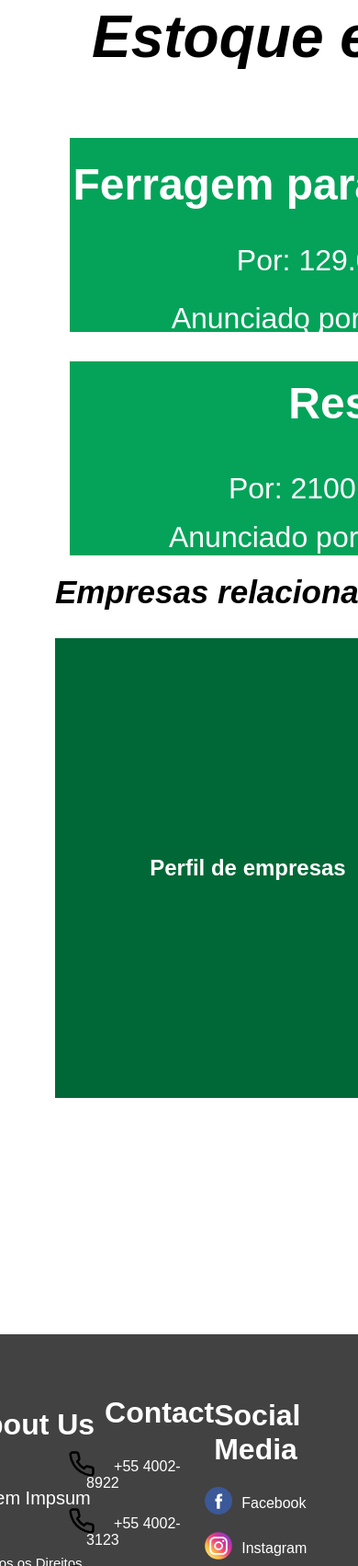
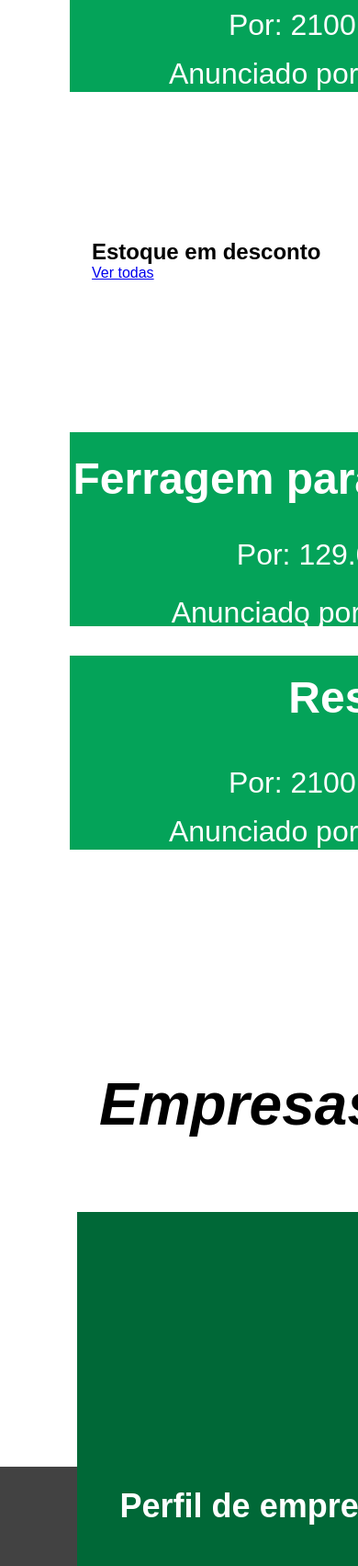
Before and after one commit to JoelFentes/ReProduct, a plain HTML site: page Public/index.html in a window 390 px wide. Shown: the part 2494-4197 px from the top of the page at 92% size. Drawn offline with Linux system fonts and the light colour scheme; a web font is replaced by a local one.

Commit message:
display adjusting

```diff
--- a/Public/index.html
+++ b/Public/index.html
@@ -140,7 +140,7 @@
               <a href="#">Ver mais</a>
             </div>
         </div>
-            <div class="day-offers">
+            <div class="day-offers2">
                 <h1>Estoque em desconto</h1>
                 <a href="#">Ver todas</a>
             </div>
--- a/Public/style.css
+++ b/Public/style.css
@@ -840,6 +840,7 @@ header nav  {
 
   .grid-products {
     position: relative;
+    top: 10rem;
     left: 2.5rem;
     width: 90rem;
   }
@@ -855,6 +856,21 @@ header nav  {
   .grid-products a:hover {
     color: #999999;
 
+  }
+
+  .day-offers2 {
+    position: relative;
+    top: 10rem;
+    left: 2.5rem;
+
+    height: 10rem;
+    width: 80rem;
+
+  }
+
+  .products2 {
+    position: relative;
+    top: 10rem;
   }
 
    #b-2, #b-3, #b-4, #b-5, #b-7, #b-8, #b-9, #b-10{
@@ -929,8 +945,72 @@ header nav  {
     top: 3rem;
   }
 
+  .grid-business {
+    margin-top: 5rem;
+    position: relative;
+    top: 20rem;
+    left: 1.5rem;
+    width: 80rem;
 
+  }
 
+  .business {
+    position: relative;
+    top: 20rem;
+    left: 3rem;
+    margin-top: 5rem;
+  }
+
+  .business h1 {
+    font-size: 4rem;
+  }
+
+  .business a {
+
+    font-size: 2rem;
+  }
+
+  .business a:hover {
+    color: #999999;
+
+  }
+
+  #bus_box1 {
+    height: 40rem;
+    font-size: 1.5rem;
+
+    display: flex;
+    justify-content: center;
+    align-items: center;
+  }
+
+  #bus_box2 {
+    height: 40rem;
+    font-size: 1.5rem;
+
+    display: flex;
+    justify-content: center;
+    align-items: center;
+  }
+
+  #bus_box3 {
+    height: 40rem;
+    font-size: 1.5rem;
+
+    display: flex;
+    justify-content: center;
+    align-items: center;
+  }
+
+  footer {
+
+    width: 100rem;
+    height: 50rem;
+
+    display: flex;
+    justify-content: space-around;
+    align-items: center;
+  }
 
 
 }
```
